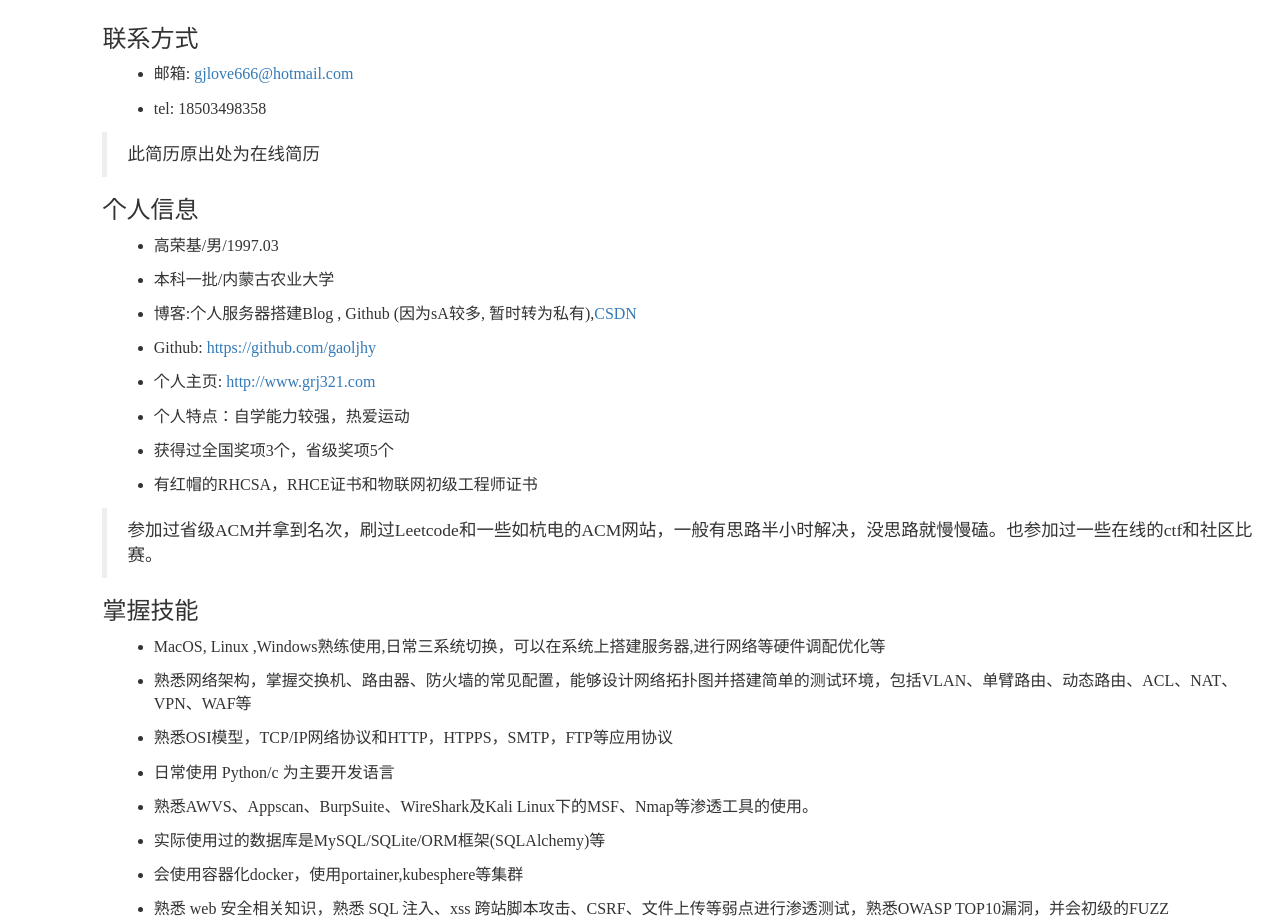
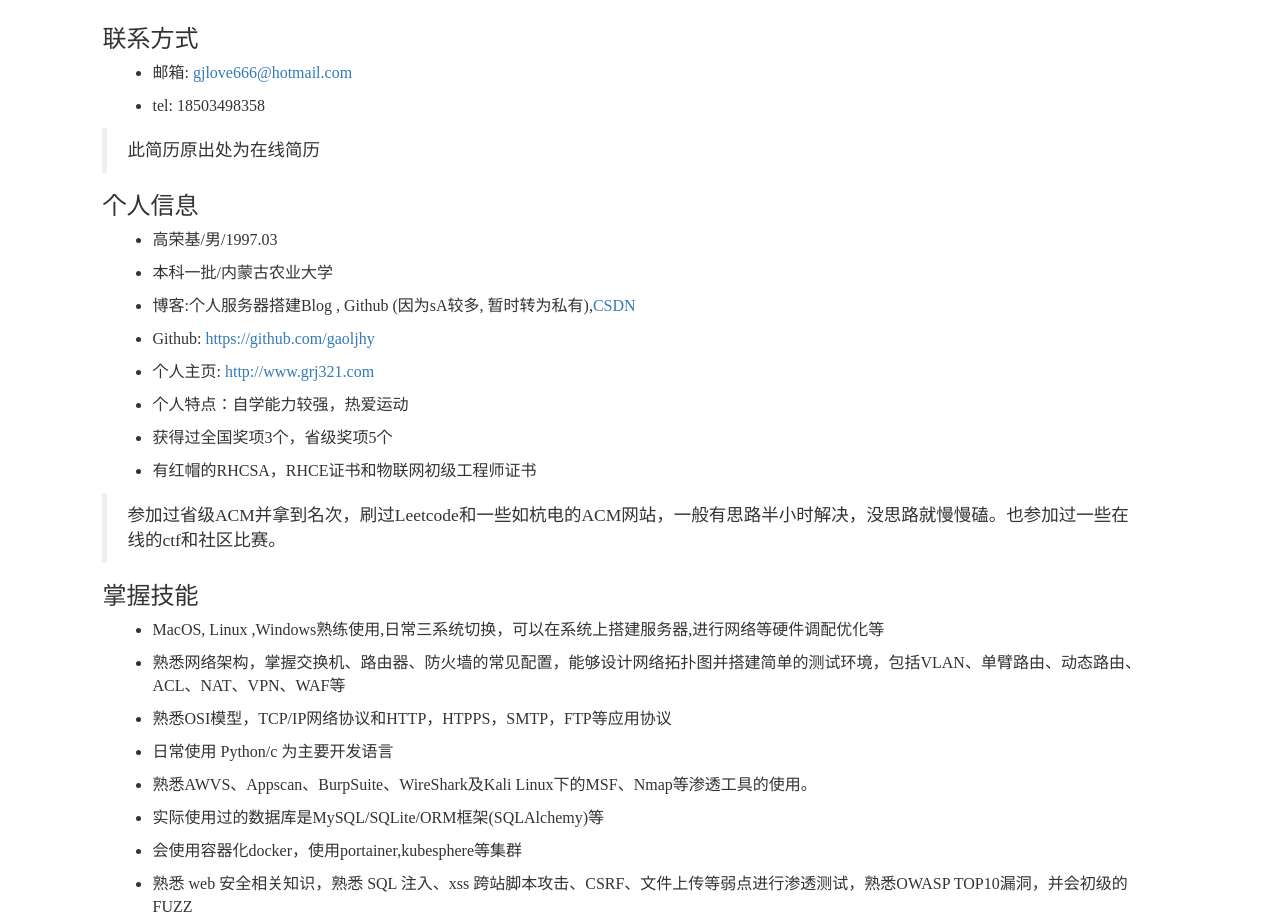
Before and after one commit to gaoljhy/aq, a plain HTML site: page index.html in a window 1280 px wide. Shown: the top 924 px of the page. Drawn offline with nearby package versions, Linux system fonts and the light colour scheme.

Commit message:
change right

```diff
--- a/index.html
+++ b/index.html
@@ -6,19 +6,22 @@
     <meta http-equiv='X-UA-Compatible' content='IE=edge'>
     <title>个人简历</title>
     <meta name='viewport' content='width=device-width, initial-scale=1'>
-    <link rel="stylesheet" href="https://cdn.bootcdn.net/ajax/libs/twitter-bootstrap/3.4.1/css/bootstrap.min.css" integrity="sha384-HSMxcRTRxnN+Bdg0JdbxYKrThecOKuH5zCYotlSAcp1+c8xmyTe9GYg1l9a69psu" crossorigin="anonymous">
+    <link rel="stylesheet" href="https://cdn.bootcdn.net/ajax/libs/twitter-bootstrap/3.4.1/css/bootstrap.min.css"
+        integrity="sha384-HSMxcRTRxnN+Bdg0JdbxYKrThecOKuH5zCYotlSAcp1+c8xmyTe9GYg1l9a69psu" crossorigin="anonymous">
 </head>
 
-<body style="margin-left: 8%;margin-top: 2%;font-size: 16px;font-family: '黑体'; ">
-
+<body style="margin-left: 8%;margin-top: 2%;font-size: 16px;font-family: '黑体'; margin-right: 10%;">
+    <div>
         <style type="text/css">
             b {
                 margin-left: 3%;
             }
-        li{
+
+            li {
                 margin: 1%;
             }
-        h5{
+
+            h5 {
                 margin-left: 3%;
             }
         </style>
@@ -99,7 +102,7 @@
             <li>MyDoOS：基于树莓派3b+的ARM板子做的一个课程设计OS</li>
             <li><a href="https://blog.csdn.net/lendq/category_7264992.html">日常学习blog:</a> 一些日常学习记录</li>
         </ul>
-
+    </div>
 </body>
 
 </html>
```
Lines whose indentation alone changed are shown as unchanged.
